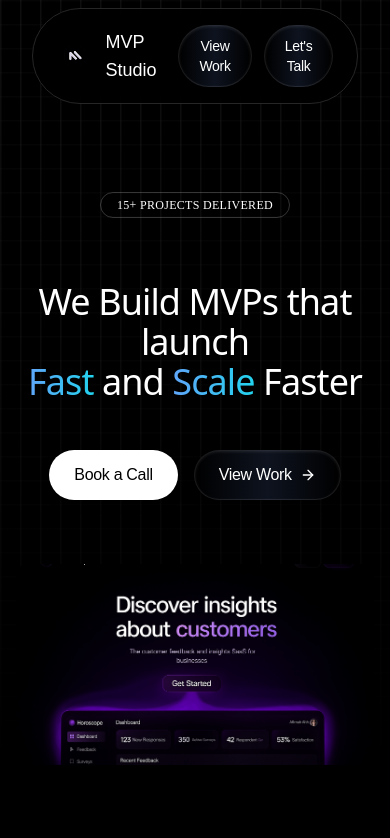
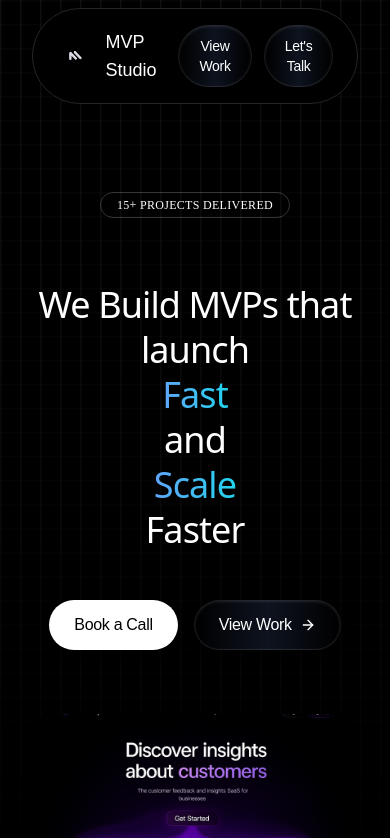
Before and after one commit to abhishekxdev/mymvfinal, a Next.js app: page / in a window 390 px wide. Shown: the top 838 px of the page. Built offline with nearby package versions, Linux system fonts and the light colour scheme; what tailwindcss-intersect, tailwindcss-motion would draw is missing.

Commit message:
Fix Mobile Hero Heading Layout

```diff
--- a/components/marketing/Hero.tsx
+++ b/components/marketing/Hero.tsx
@@ -133,9 +133,13 @@ export default function Hero() {
           <span className="inline-block mb-4 px-4 py-1 rounded-full bg-transparent text-xs md:text-sm font-normal font-[Manrope] text-white tracking-wide border border-white/20 uppercase">
             15+ Projects Delivered
           </span>
-          <h1 className="text-white text-4xl sm:text-5xl md:text-7xl lg:text-8xl tracking-tight font-sans">
-          We Build MVPs that launch<br />
-             <span className="text-transparent bg-clip-text bg-gradient-to-r from-blue-400 to-cyan-400">Fast</span> and <span className="text-transparent bg-clip-text bg-gradient-to-r from-blue-400 to-cyan-400">Scale</span> Faster
+          <h1 className="text-white text-4xl sm:text-5xl md:text-7xl lg:text-8xl tracking-tight font-sans leading-tight">
+            We Build MVPs that<br className="hidden sm:block" />
+            <span className="block sm:inline"> launch </span>
+            <span className="text-transparent bg-clip-text bg-gradient-to-r from-blue-400 to-cyan-400">Fast</span>
+            <span className="block sm:inline"> and </span>
+            <span className="text-transparent bg-clip-text bg-gradient-to-r from-blue-400 to-cyan-400">Scale</span>
+            <span className="block sm:inline"> Faster</span>
           </h1>
           <div className="flex items-center gap-4">
             <a
```
